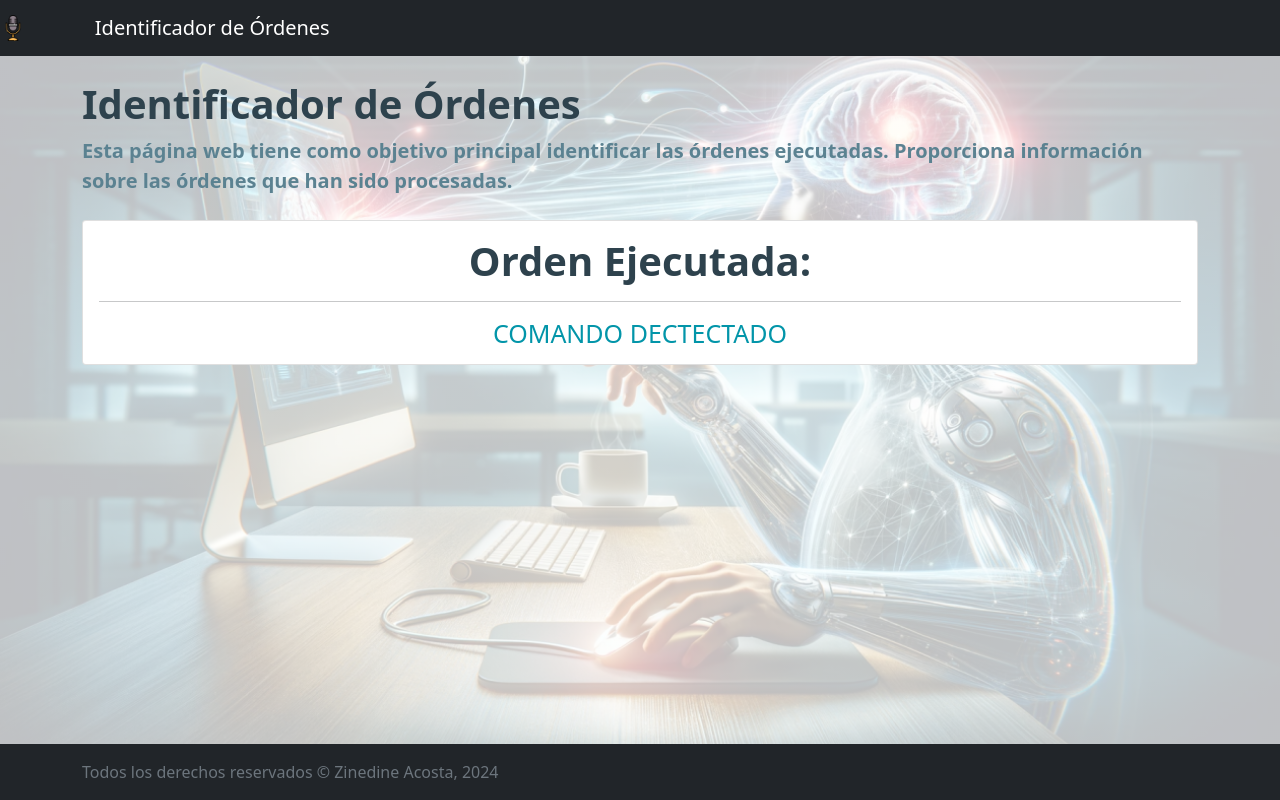
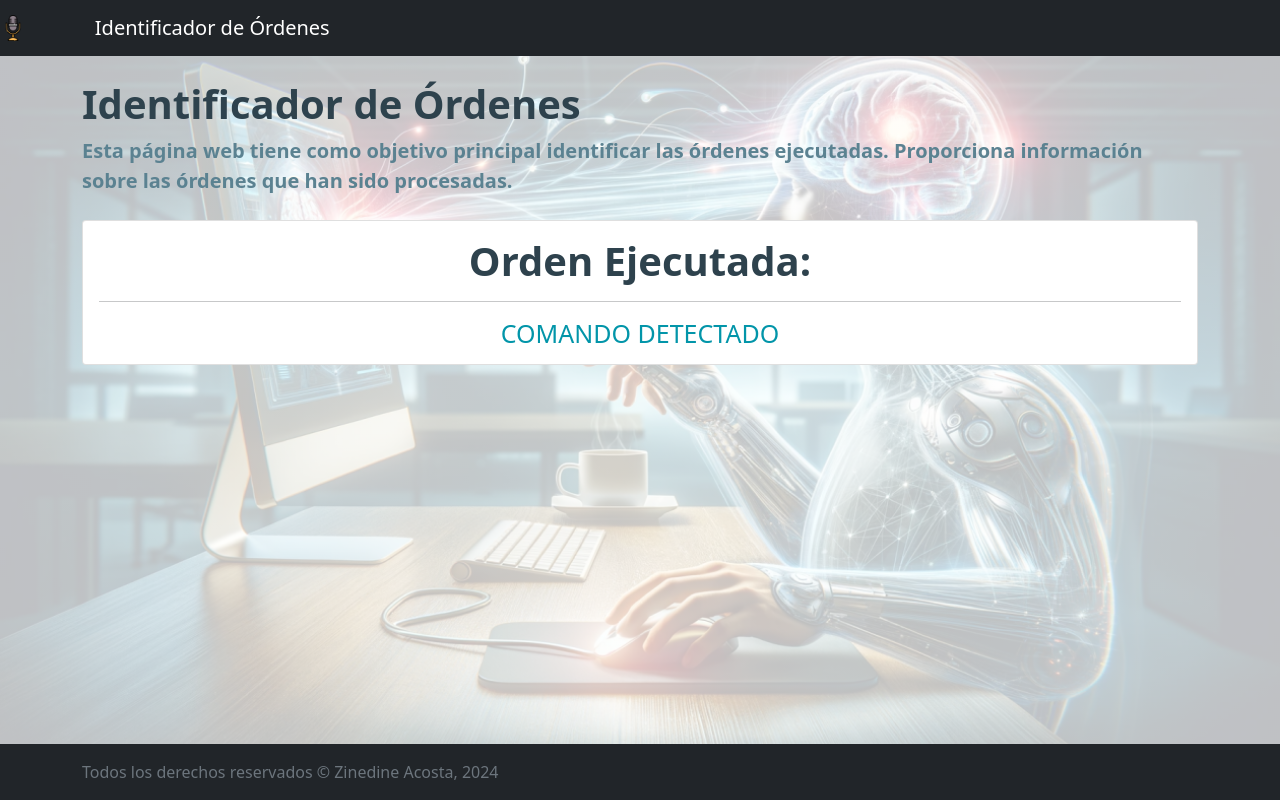
Before and after one commit to Zinedine15/app-ihc-remote, a plain HTML site: page index.html in a window 1280 px wide. Drawn offline with nearby package versions, Linux system fonts and the light colour scheme; no server answers.

Commit message:
Version Final 3.3 (Detección y Ejecución de Comandos)

```diff
--- a/index.html
+++ b/index.html
@@ -35,7 +35,7 @@
             <div class="card-body">
                 <h1 class="card-title" id="title">Orden Ejecutada:</h1>
                 <hr>
-                <h6 class="card-text" id="orden">COMANDO DECTECTADO</h6>
+                <h6 class="card-text" id="orden">COMANDO DETECTADO</h6>
             </div>
         </div>
     </main>
```
